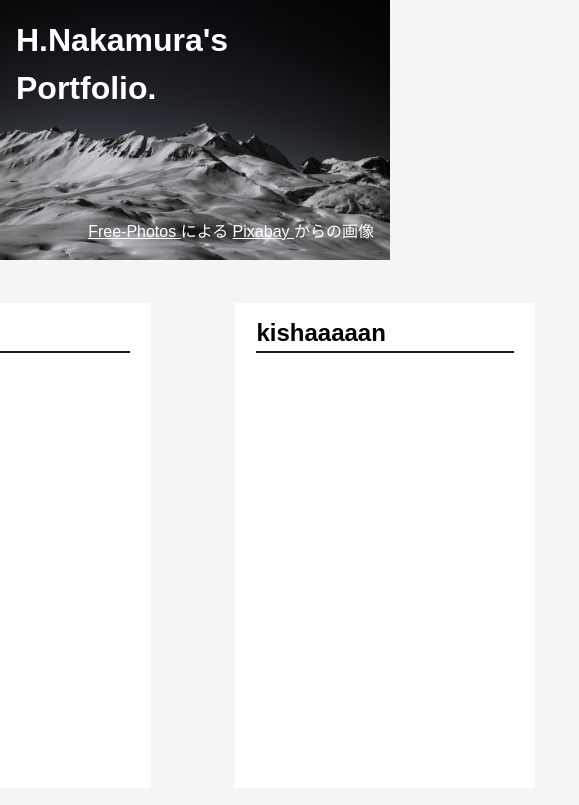
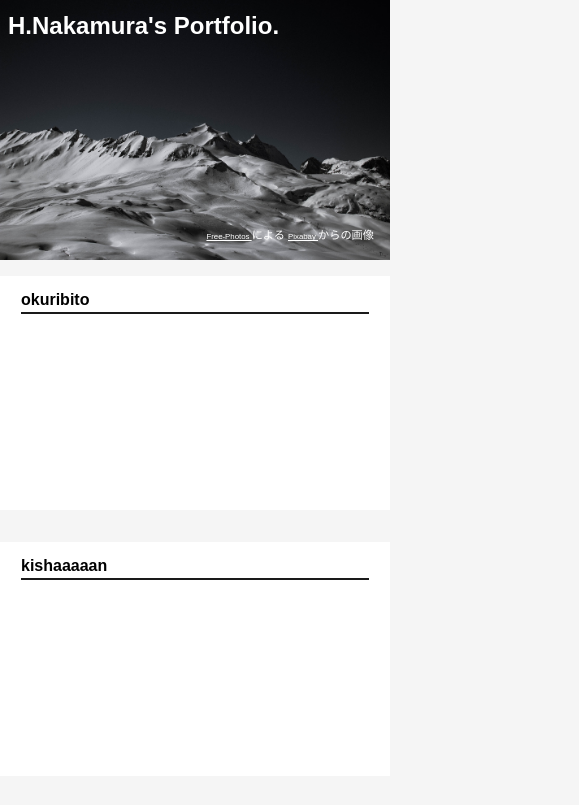
Before and after one commit to flower81/flower81-pages, a plain HTML site: page index.html in a window 390 px wide. Shown: the top 805 px of the page, 579 px wide, since content can reach past the window. Drawn offline with Linux system fonts and the light colour scheme.

Commit message:
レスポンシブ仮対応

```diff
--- a/css/style.css
+++ b/css/style.css
@@ -2,7 +2,7 @@
 
 body {
   width: auto;
-  height: 3000px;
+  height: auto;
   background-color: #f5f5f5;
   font-family: sans-serif;
 }
@@ -117,3 +117,30 @@ img {
 .product-contents:hover {
     box-shadow: 0px 0px 5px #c0c0c0;
 }
+
+@media only screen and (max-width: 768px) {
+  header h1 {
+    font-size: 1.5em;
+    padding: 8px;
+  }
+  .link-pixabay {
+    font-size: 0.7em;
+  }
+  .link-pixabay a {
+    font-size: 0.7em;
+  }
+
+  .product-area {
+    width: 100%;
+  }
+
+  .product-contents {
+    width: 100%;
+    height: 60vw;
+    margin: 16px 0;
+  }
+
+  .product-contents p {
+    font-size: 1em;
+  }
+}
```
